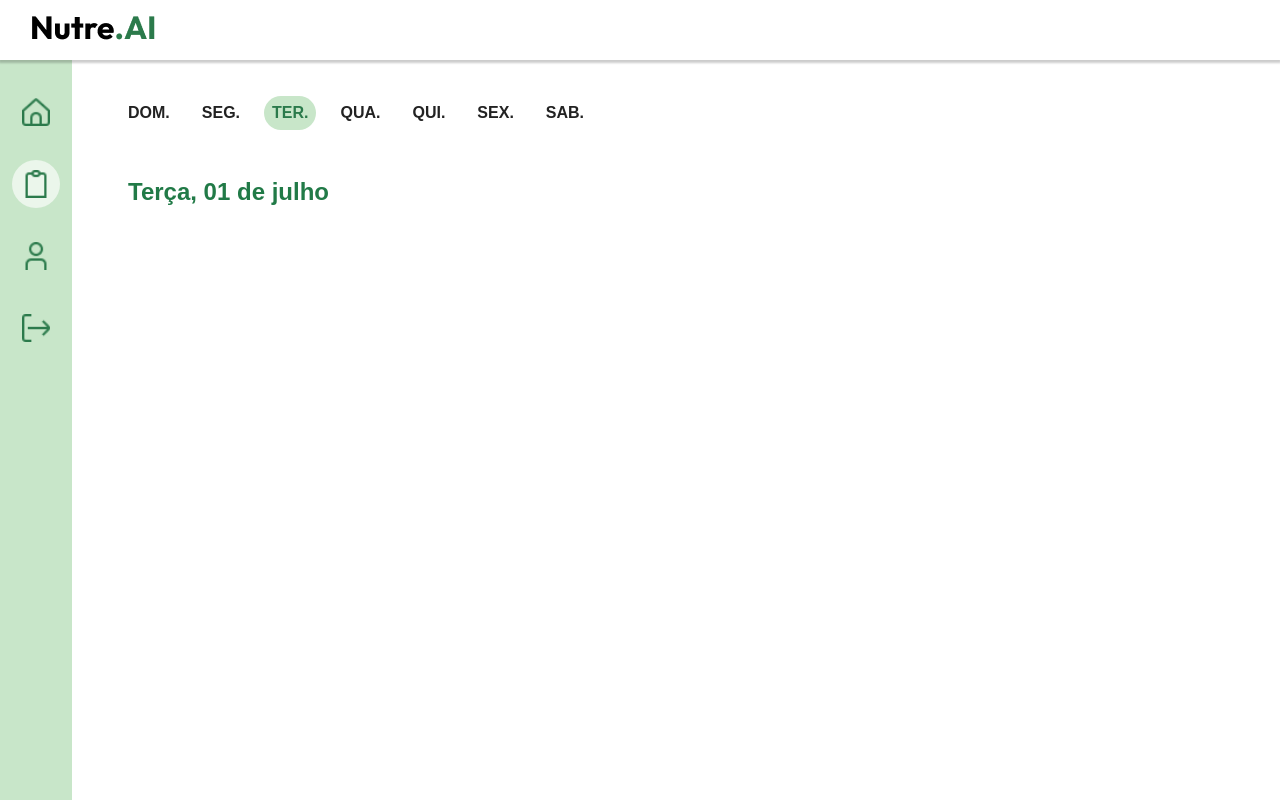
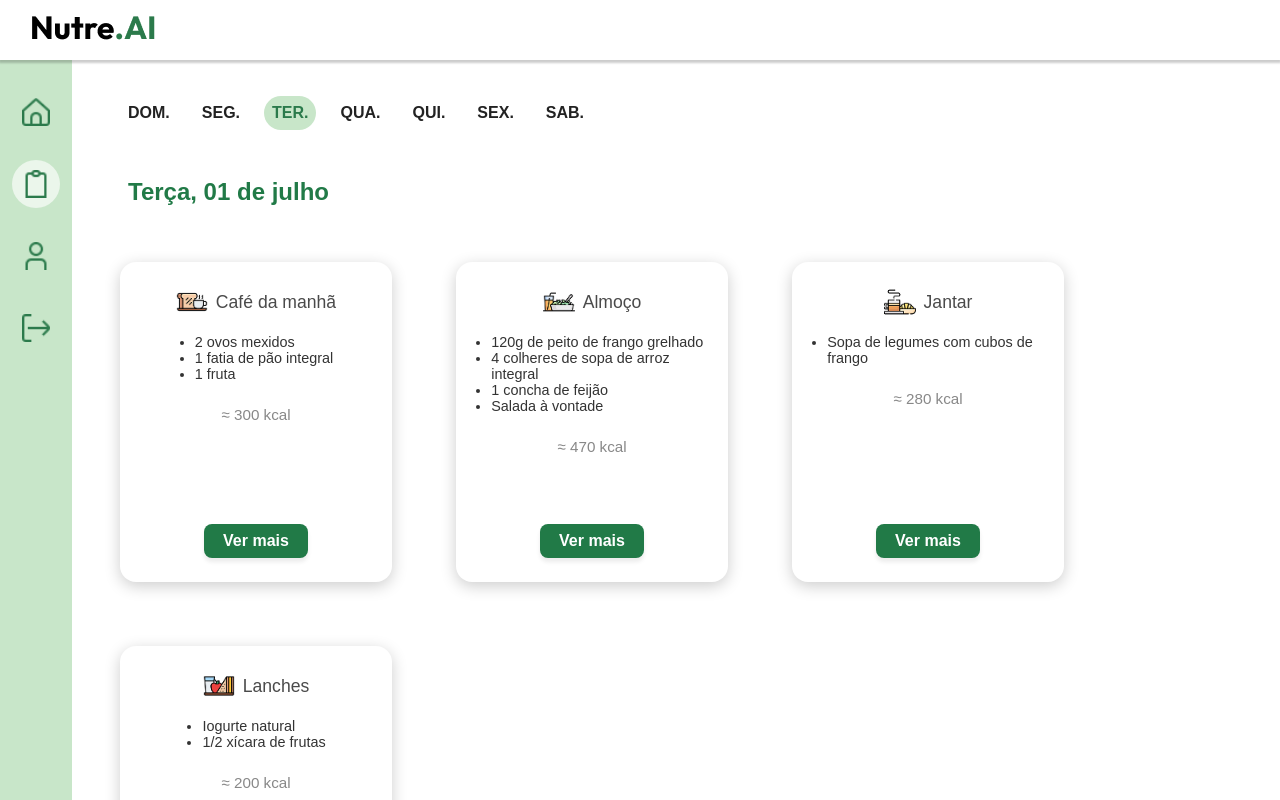
Before and after one commit to John-Cavalcanti/Diet_App, a React (Vite) app in the folder frontend/nutreai/: page /myplans in a window 1280 px wide. Shown: the top 800 px of the page. Built offline with nearby package versions, Linux system fonts and the light colour scheme.

Commit message:
feat: cria os meal cards

```diff
--- /dev/null
+++ b/frontend/nutreai/src/pages/myplans/components/meal-card.tsx
@@ -0,0 +1,139 @@
+import styled from "styled-components"
+import cafeDaManhaIcon from "../../../assets/icons/cafe-da-manha.png"
+import almocoIcon from "../../../assets/icons/almoco.png"
+import jantarIcon from "../../../assets/icons/jantar.png"
+import lancheIcon from "../../../assets/icons/lanche.png"
+
+interface MealCardProps {
+  icon: string
+  title: string
+  items: string[]
+  calories: number
+}
+
+export function MealCard({ icon, title, items, calories }: MealCardProps) {
+  return (
+    <Card>
+      <Header>
+        <Icon src={icon} alt={title} />
+        <Title>{title}</Title>
+      </Header>
+      <Items>
+        {items.map((item, idx) => (
+          <li key={idx}>{item}</li>
+        ))}
+      </Items>
+      <Calories>{`≈ ${calories} kcal`}</Calories>
+      <Button>Ver mais</Button>
+    </Card>
+  )
+}
+
+export function MealsList() {
+  return (
+    <CardsRow>
+      <MealCard
+        icon={cafeDaManhaIcon}
+        title="Café da manhã"
+        items={["2 ovos mexidos", "1 fatia de pão integral", "1 fruta"]}
+        calories={300}
+      />
+      <MealCard
+        icon={almocoIcon}
+        title="Almoço"
+        items={[
+          "120g de peito de frango grelhado",
+          "4 colheres de sopa de arroz integral",
+          "1 concha de feijão",
+          "Salada à vontade"
+        ]}
+        calories={470}
+      />
+      <MealCard
+        icon={jantarIcon}
+        title="Jantar"
+        items={["Sopa de legumes com cubos de frango"]}
+        calories={280}
+      />
+      <MealCard
+        icon={lancheIcon}
+        title="Lanches"
+        items={["Iogurte natural", "1/2 xícara de frutas"]}
+        calories={200}
+      />
+    </CardsRow>
+  )
+}
+
+const CardsRow = styled.div`
+  display: flex;
+  gap: 4rem;
+  margin-bottom: 2rem;
+  flex-wrap: wrap;
+`
+
+const Card = styled.div`
+  background: #fff;
+  border-radius: 16px;
+  box-shadow: 0px 4px 16px rgba(0,0,0,0.2);
+  padding: 1.5rem 1.2rem;
+  width: 17rem;
+  height: 20rem;
+  display: flex;
+  flex-direction: column;
+  align-items: center;
+  justify-content: space-between;
+  gap: 1rem;
+`
+
+const Header = styled.div`
+  display: flex;
+  align-items: center;
+  gap: 0.5rem;
+`
+
+const Icon = styled.img`
+  width: 2rem;
+  height: 2rem;
+`
+
+const Title = styled.h3`
+  font-size: 1.1rem;
+  font-weight: 400;
+  color: #4A4A4A;
+`
+
+const Items = styled.ul`
+  margin-left: 1rem;
+  font-size: 0.9rem;
+  color: #333;
+  list-style: disc;
+  padding-left: 0;
+`
+
+const Calories = styled.div`
+  font-size: 0.95rem;
+  color: #888;
+  margin-top: 0.5rem;
+  margin-bottom: 0.5rem;
+`
+
+const Button = styled.button`
+  background: #217A47;
+  color: #fff;
+  border: none;
+  border-radius: 8px;
+  box-shadow: 0px 4px 4px rgba(0,0,0,0.08);
+  padding: 0.5rem 1.2rem;
+  font-size: 1rem;
+  font-weight: 600;
+  cursor: pointer;
+  margin-top: auto;
+  align-self: center;
+  transition: background 0.2s;
+  display: block;
+
+  &:hover {
+    background: #2B7A4B;
+  }
+`
--- a/frontend/nutreai/src/pages/myplans/index.tsx
+++ b/frontend/nutreai/src/pages/myplans/index.tsx
@@ -2,6 +2,7 @@ import styled from "styled-components"
 import { Sidebar } from "../../componens/sidebar"
 import { Header } from "../../componens/header"
 import { WeekDays } from "./components/week-days"
+import { MealsList } from "./components/meal-card"
 import { useState } from "react"
 
 
@@ -34,7 +35,7 @@ export function MyPlans() {
         <Title>
           {weekDayNames[activeDay]}, {formattedDate}
         </Title>
-
+        <MealsList />
       </MainContent>
     </Container>
   )
@@ -67,6 +68,6 @@ const MainContent = styled.div`
 const Title = styled.h2`
   font-size: 1.5rem;
   color: #217A47;
-  margin-bottom: 2rem;
+  margin-bottom: 3.5rem;
   padding-left: 0.5rem;
 `
```
